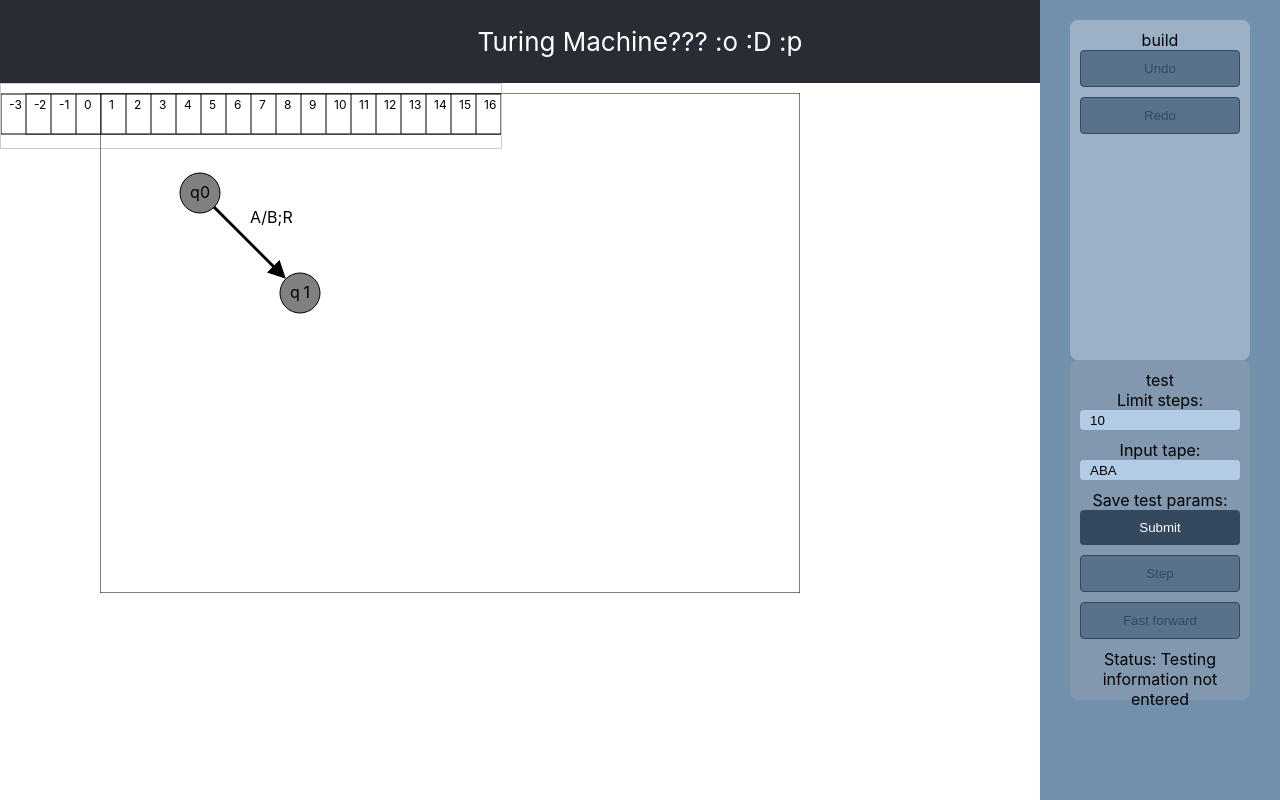
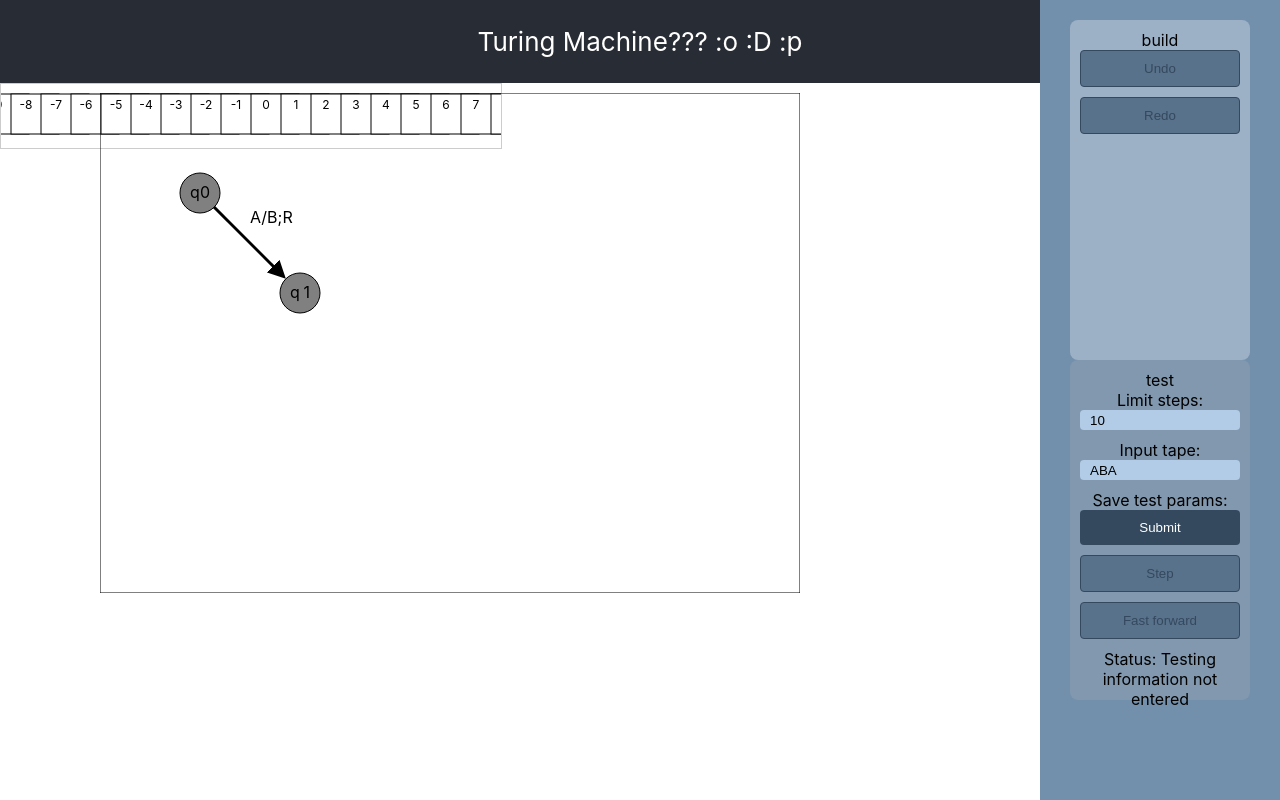
Before and after one commit to g-deng/tm-app, a React (Create React App) app: page / in a window 1280 px wide. Built offline with nearby package versions, Linux system fonts and the light colour scheme.

Commit message:
Implemented Tape auto-scroll, Sidebar saves last inputs as defaults

```diff
--- a/src/components/BuildWindow.jsx
+++ b/src/components/BuildWindow.jsx
@@ -21,7 +21,7 @@ function BuildWindow({
   const newState = (x, y) => {
     const id = nextId;
     setNextId(nextId + 1);
-    let label = window.prompt('Enter label');
+    let label = null; // window.prompt('Enter label');
     if (label == null || label === '') label = `q${id}`;
     const newState = {id: id, x: x, y: y, label:label};
     setStates([...states, newState]);
--- a/src/components/SideBar.jsx
+++ b/src/components/SideBar.jsx
@@ -4,6 +4,8 @@ function SideBar({
     mode, setMode, undoStack, setUndoStack, redoStack, setRedoStack,
     states, setStates, transitions, setTransitions, testState, setTestState}) {
     const [status, setStatus] = useState('Testing information not entered');
+    const [lastInputTape, setLastInputTape] = useState("ABA");
+    const [lastMaxSteps, setLastMaxSteps] = useState(10);
 
     const undoRedoStacker = (fromStack, setFromStack, toStack, setToStack) => {
         if (mode !== 'build') return;
@@ -65,6 +67,8 @@ function SideBar({
 
     const onSubmit = (data) => {
         setTestState({stateId:0, tape:data.get("input-tape").split(""), pointer:0, step:0, maxStep:data.get("max-steps")})
+        setLastInputTape(data.get("input-tape"));
+        setLastMaxSteps(data.get("max-steps"));
         setStatus("Testing data set");
     };
 
@@ -75,7 +79,7 @@ function SideBar({
             setStatus(`Rejected at state ${testState.stateId} (no valid transition)`);
             return;
         }
-        if (t.write !== null) {
+        if (t.write != null && t.write !== "") {
             testState.tape[testState.pointer] = t.write;
         }
         let newPointer = testState.pointer;
@@ -119,7 +123,7 @@ function SideBar({
         <div className='sidebar'>
             <div
                 className={'sidebar-section' + ((mode === 'build') ? ' sidebar-active' : '')}
-                onMouseDown={()=>{setMode('build')}}
+                onMouseDown={()=>{setMode('build'); setTestState(null)}}
             >
                 build
                <button className='sidebar-btn' title='Undo' onClick={onUndo} disabled={undoStack.length <= 0}>Undo</button>
@@ -133,11 +137,11 @@ function SideBar({
                 <form action={onSubmit}>
                     <label>
                         Limit steps:
-                        <input className='sidebar-input' name='max-steps' type='integer' defaultValue='10'/>
+                        <input className='sidebar-input' name='max-steps' type='integer' defaultValue={lastMaxSteps}/>
                     </label>
                     <label>
                         Input tape:
-                        <input className='sidebar-input' name='input-tape' type='string' defaultValue='ABA'/>
+                        <input className='sidebar-input' name='input-tape' type='string' defaultValue={lastInputTape}/>
                     </label>
                     <label>
                         Save test params:
--- a/src/components/Tape.jsx
+++ b/src/components/Tape.jsx
@@ -1,38 +1,61 @@
+import { useEffect, useRef } from 'react';
+
 function Tape({ states, testState }) {
+    const tapeRef = useRef(null);
+    const cellSize = 30;
+    const offBy = 20;
+
+    useEffect(() => {
+        if (tapeRef.current) {
+            if (testState && testState.pointer) {
+                tapeRef.current.scrollTo({
+                    left: (testState.pointer + offBy) * cellSize - 250,
+                    behavior: "smooth"
+                });
+            } else {
+                tapeRef.current.scrollTo({
+                    left: (offBy) * cellSize - 250,
+                    behavior: "smooth"
+                });
+            }
+        }
+    }, [testState]);
+
+
     const inputArray = (testState) ? testState.tape : [];
-    const extraArray = [...Array(Math.max(20 - inputArray.length, 3))];
-    const tapeArray = inputArray.concat(extraArray);
-    tapeArray.unshift(' ', ' ', ' ');
+    const tapeArray = [...Array(offBy), ...inputArray, ...Array(Math.max(offBy + 1 - inputArray.length, 0))];
 
     const numChars = tapeArray.length;
 
     return (
-        <div className="tape-container">
-            <svg width={Math.max(numChars * 25, 500)} height="60px">
+        <div className="tape-container" ref={tapeRef}>
+            <svg width={Math.max(numChars * cellSize, 500)} height="60px">
                 {tapeArray.map((c, i) => (
-                    <>
+                    <g>
                         <rect
                             key={i}
-                            x={i * 25}
+                            x={i * cellSize}
                             y="10"
                             width="48"
                             height="40"
-                            fill={(testState && testState.pointer === i-3) ? "cyan" : "white"}
+                            fill={(testState && testState.pointer === i-offBy) ? "cyan" : "white"}
                             stroke="black"
                         />
                         <text
                             className='svgText'
-                            x={i*25 + 8}
+                            x={i*cellSize + cellSize/2}
                             y="25"
+                            textAnchor="middle"
                             fontSize={12}
-                        >{i - 3}</text>
+                        >{i - offBy}</text>
                         <text
                             className='svgText'
-                            x={i*25 + 5}
+                            x={i*cellSize + cellSize/2}
                             y="40"
+                            textAnchor="middle"
                             stroke="black"
                         >{c}</text>
-                    </>
+                    </g>
                 ))}
             </svg>
         </div>
--- a/src/components/TestWindow.jsx
+++ b/src/components/TestWindow.jsx
@@ -21,6 +21,7 @@ function TestWindow({
   }
 
   return (
+    <div className='window-container'>
       <svg key='windowFrame' className='window' xmlns="http://www.w3.org/2000/svg"
           onClick={onClick}
       >
@@ -38,6 +39,7 @@ function TestWindow({
         {drawTransitions}
         {drawStates}
       </svg>
+    </div>
   );
 }
 
```
Lines whose indentation alone changed are shown as unchanged.
